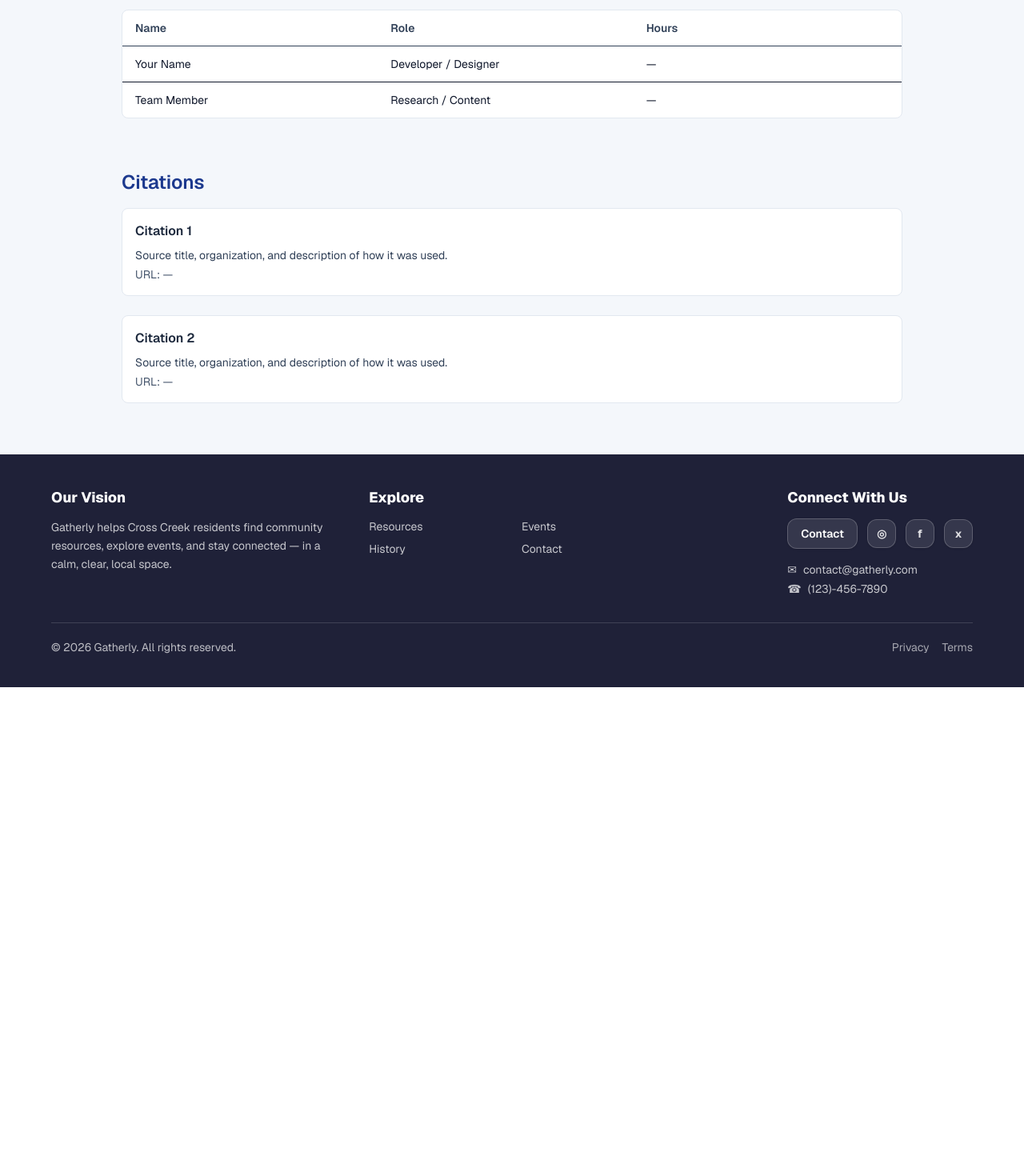
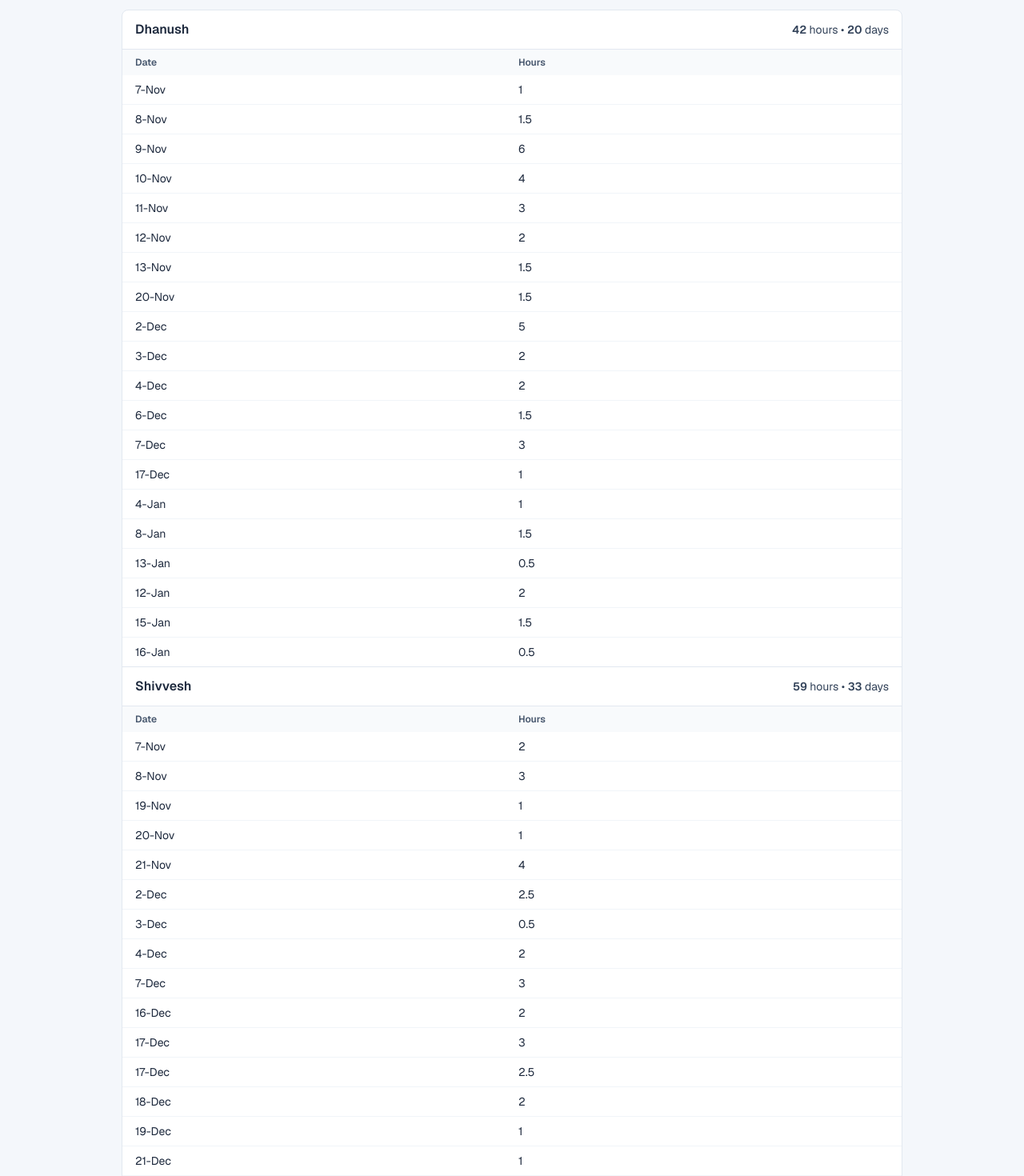
Before and after one commit to TSA-Group/tsa_group_starter, a Next.js app: page /references in a window 1280 px wide. Shown: the part 300-1770 px from the top of the page at 80% size. Before the commit the page ends 1159 px from the top, so only its background shows below. Built offline with nearby package versions, Linux system fonts and the light colour scheme.

Commit message:
Update page.tsx

```diff
--- a/app/references/page.tsx
+++ b/app/references/page.tsx
@@ -1,6 +1,146 @@
 "use client";
 import React from "react";
 import Link from "next/link";
+
+type LogEntry = { date: string; hours: number };
+
+const WORK_LOG: Record<
+  string,
+  {
+    entries: LogEntry[];
+  }
+> = {
+  Dhanush: {
+    entries: [
+      { hours: 1, date: "7-Nov" },
+      { hours: 1.5, date: "8-Nov" },
+      { hours: 6, date: "9-Nov" },
+      { hours: 4, date: "10-Nov" },
+      { hours: 3, date: "11-Nov" },
+      { hours: 2, date: "12-Nov" },
+      { hours: 1.5, date: "13-Nov" },
+      { hours: 1.5, date: "20-Nov" },
+      { hours: 5, date: "2-Dec" },
+      { hours: 2, date: "3-Dec" },
+      { hours: 2, date: "4-Dec" },
+      { hours: 1.5, date: "6-Dec" },
+      { hours: 3, date: "7-Dec" },
+      { hours: 1, date: "17-Dec" },
+      { hours: 1, date: "4-Jan" },
+      { hours: 1.5, date: "8-Jan" },
+      { hours: 0.5, date: "13-Jan" },
+      { hours: 2, date: "12-Jan" },
+      { hours: 1.5, date: "15-Jan" },
+      { hours: 0.5, date: "16-Jan" },
+    ],
+  },
+
+  Shivvesh: {
+    entries: [
+      { hours: 2, date: "7-Nov" },
+      { hours: 3, date: "8-Nov" },
+      { hours: 1, date: "19-Nov" },
+      { hours: 1, date: "20-Nov" },
+      { hours: 4, date: "21-Nov" },
+      { hours: 2.5, date: "2-Dec" },
+      { hours: 0.5, date: "3-Dec" },
+      { hours: 2, date: "4-Dec" },
+      { hours: 3, date: "7-Dec" },
+      { hours: 2, date: "16-Dec" },
+      { hours: 3, date: "17-Dec" },
+      { hours: 2.5, date: "17-Dec" },
+      { hours: 2, date: "18-Dec" },
+      { hours: 1, date: "19-Dec" },
+      { hours: 1, date: "21-Dec" },
+      { hours: 2.5, date: "1-Jan" },
+      { hours: 2, date: "3-Jan" },
+      { hours: 3, date: "4-Jan" },
+      { hours: 2, date: "5-Jan" },
+      { hours: 1, date: "6-Jan" },
+      { hours: 1.5, date: "7-Jan" },
+      { hours: 1, date: "8-Jan" },
+      { hours: 1, date: "9-Jan" },
+      { hours: 1.5, date: "10-Jan" },
+      { hours: 1, date: "11-Jan" },
+      { hours: 0.5, date: "12-Jan" },
+      { hours: 0.5, date: "13-Jan" },
+      { hours: 1, date: "14-Jan" },
+      { hours: 3, date: "15-Jan" },
+      { hours: 2, date: "16-Jan" },
+      { hours: 1, date: "18-Jan" },
+      { hours: 1.5, date: "19-Jan" },
+      { hours: 2.5, date: "23-Jan" },
+    ],
+  },
+
+  Padyun: {
+    entries: [
+      { hours: 1.5, date: "5-Nov" },
+      { hours: 6, date: "9-Nov" },
+      { hours: 2, date: "12-Nov" },
+      { hours: 1, date: "13-Nov" },
+      { hours: 2.5, date: "22-Dec" },
+      { hours: 0.5, date: "23-Jan" },
+      { hours: 1.5, date: "9-Jan" },
+    ],
+  },
+
+  Subhan: {
+    entries: [
+      { hours: 1.5, date: "7-Dec" },
+      { hours: 2, date: "11-Jan" },
+      { hours: 3, date: "12-Jan" },
+    ],
+  },
+
+  Brendan: {
+    entries: [
+      { hours: 2, date: "7-Nov" },
+      { hours: 3, date: "8-Nov" },
+      { hours: 1, date: "19-Nov" },
+      { hours: 1, date: "20-Nov" },
+      { hours: 4, date: "21-Nov" },
+      { hours: 2.5, date: "2-Dec" },
+      { hours: 0.5, date: "3-Dec" },
+      { hours: 2, date: "4-Dec" },
+      { hours: 3, date: "7-Dec" },
+      { hours: 2, date: "16-Dec" },
+      { hours: 3, date: "17-Dec" },
+      { hours: 2, date: "18-Dec" },
+      { hours: 1, date: "19-Dec" },
+      { hours: 1, date: "21-Dec" },
+      { hours: 2.5, date: "1-Jan" },
+      { hours: 2, date: "3-Jan" },
+      { hours: 3, date: "4-Jan" },
+      { hours: 2, date: "5-Jan" },
+      { hours: 3, date: "7-Jan" },
+      { hours: 2.5, date: "8-Jan" },
+      { hours: 2, date: "15-Jan" },
+      { hours: 0.5, date: "16-Jan" },
+      { hours: 0.5, date: "18-Jan" },
+    ],
+  },
+
+  Trey: {
+    entries: [
+      { hours: 1, date: "8-Nov" },
+      { hours: 1, date: "19-Nov" },
+      { hours: 2, date: "21-Nov" },
+      { hours: 2, date: "2-Dec" },
+      { hours: 1, date: "4-Dec" },
+      { hours: 3, date: "7-Dec" },
+      { hours: 1, date: "17-Dec" },
+      { hours: 3, date: "7-Jan" },
+      { hours: 2, date: "15-Jan" },
+      { hours: 1.5, date: "24-Jan" },
+    ],
+  },
+};
+
+function sumHours(entries: LogEntry[]) {
+  return entries.reduce((acc, e) => acc + (Number(e.hours) || 0), 0);
+}
+
 export default function ReferencesPage() {
   return (
     <main className="min-h-screen bg-[#F4F7FB] text-slate-900">
@@ -10,10 +150,7 @@ export default function ReferencesPage() {
             References & Work Log
           </h1>
           <div className="mt-6">
-            <Link
-              href="/"
-              className="text-blue-700 font-semibold hover:underline"
-            >
+            <Link href="/" className="text-blue-700 font-semibold hover:underline">
               ← Back to Home
             </Link>
           </div>
@@ -23,52 +160,63 @@ export default function ReferencesPage() {
             Team Hours
           </h2>
 
-          <div className="border border-slate-200 rounded-lg bg-white">
-            <div className="grid grid-cols-3 gap-4 px-4 py-3 text-sm font-semibold text-slate-700 border-b">
-              <div>Name</div>
-              <div>Role</div>
-              <div>Hours</div>
-            </div>
-            <div className="grid grid-cols-3 gap-4 px-4 py-3 text-sm border-b">
-              <div>Your Name</div>
-              <div>Developer / Designer</div>
-              <div>—</div>
-            </div>
+          <div className="border border-slate-200 rounded-lg bg-white overflow-hidden">
+            {Object.entries(WORK_LOG).map(([name, { entries }], idx) => {
+              const total = sumHours(entries);
+              const days = entries.length;
 
-            <div className="grid grid-cols-3 gap-4 px-4 py-3 text-sm">
-              <div>Team Member</div>
-              <div>Research / Content</div>
-              <div>—</div>
-            </div>
+              return (
+                <div
+                  key={name}
+                  className={idx === 0 ? "" : "border-t border-slate-200"}
+                >
+                  <div className="px-4 py-3 flex items-center justify-between">
+                    <div className="font-semibold text-slate-800">{name}</div>
+                    <div className="text-sm text-slate-700">
+                      <span className="font-semibold">{total}</span> hours •{" "}
+                      <span className="font-semibold">{days}</span> days
+                    </div>
+                  </div>
+                  <div className="grid grid-cols-2 gap-4 px-4 py-2 text-xs font-semibold text-slate-600 border-t border-slate-200 bg-slate-50">
+                    <div>Date</div>
+                    <div>Hours</div>
+                  </div>
+                  <div className="divide-y divide-slate-100">
+                    {entries.map((e, i) => (
+                      <div
+                        key={`${name}-${e.date}-${e.hours}-${i}`}
+                        className="grid grid-cols-2 gap-4 px-4 py-2 text-sm"
+                      >
+                        <div className="text-slate-800">{e.date}</div>
+                        <div className="text-slate-800">{e.hours}</div>
+                      </div>
+                    ))}
+                  </div>
+                </div>
+              );
+            })}
           </div>
         </section>
+
         <section>
           <h2 className="text-2xl font-semibold text-blue-900 mb-4">
             Citations
           </h2>
           <div className="space-y-6">
             <div className="border border-slate-200 rounded-lg bg-white p-4">
-              <p className="font-semibold text-slate-800">
-                Citation 1
-              </p>
+              <p className="font-semibold text-slate-800">Citation 1</p>
               <p className="mt-2 text-sm text-slate-700">
                 Source title, organization, and description of how it was used.
               </p>
-              <p className="mt-1 text-sm text-slate-600">
-                URL: —
-              </p>
+              <p className="mt-1 text-sm text-slate-600">URL: —</p>
             </div>
 
             <div className="border border-slate-200 rounded-lg bg-white p-4">
-              <p className="font-semibold text-slate-800">
-                Citation 2
-              </p>
+              <p className="font-semibold text-slate-800">Citation 2</p>
               <p className="mt-2 text-sm text-slate-700">
                 Source title, organization, and description of how it was used.
               </p>
-              <p className="mt-1 text-sm text-slate-600">
-                URL: —
-              </p>
+              <p className="mt-1 text-sm text-slate-600">URL: —</p>
             </div>
           </div>
         </section>
```
